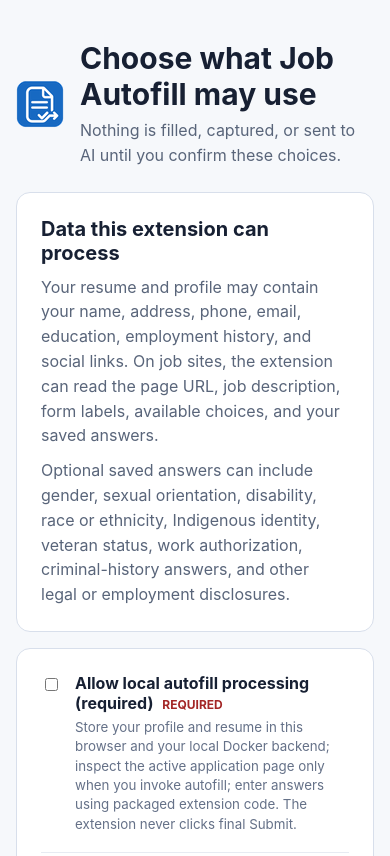
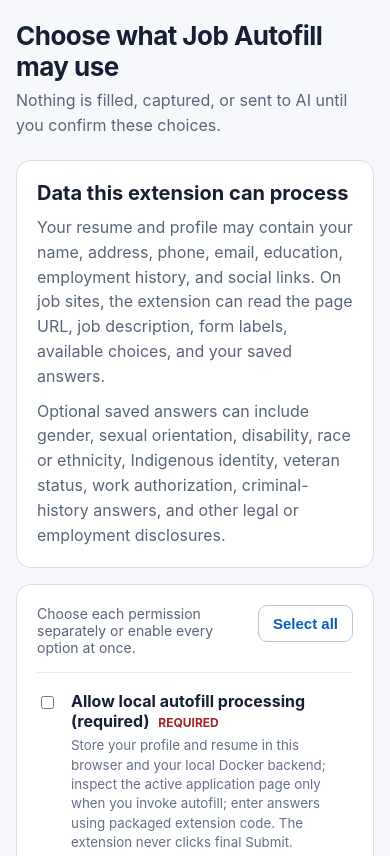
Before and after one commit to ZiDiYao/Job_Auto_Fill, a browser extension: page onboarding.html in a window 390 px wide. Shown: the top 856 px of the page. Drawn offline with Linux system fonts and the light colour scheme.

Commit message:
Refine onboarding consent controls

```diff
--- a/onboarding.css
+++ b/onboarding.css
@@ -1,21 +1,28 @@
 :root { color-scheme: light; font-family: Inter, ui-sans-serif, system-ui, -apple-system, BlinkMacSystemFont, "Segoe UI", sans-serif; color: #172033; background: #f6f8fb; }
 * { box-sizing: border-box; }
 body { margin: 0; }
-main { width: min(820px, calc(100% - 32px)); margin: 40px auto; }
-header { display: flex; gap: 16px; align-items: center; margin-bottom: 24px; }
-h1 { margin: 0 0 6px; font-size: 30px; }
+main { width: min(820px, calc(100% - 32px)); margin: 32px auto; }
+header { margin-bottom: 22px; }
+h1 { margin: 0 0 6px; font-size: 26px; line-height: 1.2; letter-spacing: -0.02em; }
 h2 { margin: 0 0 10px; font-size: 20px; }
 p { margin: 0; color: #59657a; line-height: 1.55; }
 .notice, form { border: 1px solid #d8dfeb; border-radius: 14px; background: #fff; padding: 24px; margin-bottom: 16px; }
 .notice p + p { margin-top: 10px; }
+.consent-toolbar { display: flex; align-items: center; justify-content: space-between; gap: 16px; padding-bottom: 16px; border-bottom: 1px solid #e7ebf2; color: #59657a; font-size: 14px; }
 .choice { display: flex; gap: 14px; padding: 18px 0; border-bottom: 1px solid #e7ebf2; align-items: flex-start; }
-.choice:first-child { padding-top: 0; }
 .choice input { width: 19px; height: 19px; margin-top: 2px; accent-color: #1769d2; }
 .choice strong, .choice small { display: block; }
 .choice small { margin-top: 5px; color: #657188; line-height: 1.45; }
 .choice.required strong::after { content: " Required"; color: #a32626; font-size: 12px; margin-left: 6px; text-transform: uppercase; }
 .actions { display: flex; align-items: center; gap: 18px; margin-top: 22px; }
 button { border: 0; border-radius: 9px; padding: 12px 18px; background: #1769d2; color: white; font-weight: 700; font-size: 15px; cursor: pointer; }
+button.secondary { flex: 0 0 auto; border: 1px solid #b8c5d8; padding: 9px 14px; background: #fff; color: #075fbd; }
+button.secondary:hover { background: #f1f6fc; }
 a { color: #075fbd; font-weight: 650; }
 #status { margin-top: 14px; min-height: 24px; }
 #status.error { color: #a32626; }
+@media (max-width: 560px) {
+  main { margin-top: 20px; }
+  .notice, form { padding: 20px; }
+  .consent-toolbar { align-items: flex-start; }
+}
--- a/onboarding.html
+++ b/onboarding.html
@@ -9,8 +9,8 @@
   <body>
     <main>
       <header>
-        <img src="icons/icon-48.png" width="48" height="48" alt="" />
-        <div><h1>Choose what Job Autofill may use</h1><p>Nothing is filled, captured, or sent to AI until you confirm these choices.</p></div>
+        <h1>Choose what Job Autofill may use</h1>
+        <p>Nothing is filled, captured, or sent to AI until you confirm these choices.</p>
       </header>
 
       <section class="notice">
@@ -20,6 +20,10 @@
       </section>
 
       <form id="consentForm">
+        <div class="consent-toolbar">
+          <span>Choose each permission separately or enable every option at once.</span>
+          <button id="selectAll" class="secondary" type="button">Select all</button>
+        </div>
         <label class="choice required"><input id="localProcessing" type="checkbox" /><span><strong>Allow local autofill processing (required)</strong><small>Store your profile and resume in this browser and your local Docker backend; inspect the active application page only when you invoke autofill; enter answers using packaged extension code. The extension never clicks final Submit.</small></span></label>
         <label class="choice"><input id="automaticPageAccess" type="checkbox" /><span><strong>Allow automatic access to job websites</strong><small>Lets the packaged page watcher detect job descriptions and application steps as you browse. Chrome will separately ask for website access. You can use manual active-tab autofill without this.</small></span></label>
         <label class="choice"><input id="cloudAi" type="checkbox" /><span><strong>Allow cloud AI processing</strong><small>Send the minimum needed resume/profile evidence, JD, visible question text, options, and page context to the configured DeepSeek or OpenAI account. AI returns only classifications and answer suggestions.</small></span></label>
--- a/onboarding.js
+++ b/onboarding.js
@@ -7,6 +7,7 @@ import {
 const AUTO_FILL_ORIGINS = ["https://*/*"];
 const form = document.querySelector("#consentForm");
 const status = document.querySelector("#status");
+const selectAll = document.querySelector("#selectAll");
 const fields = ["localProcessing", "automaticPageAccess", "cloudAi", "sensitiveAi"];
 
 async function loadConsent() {
@@ -14,6 +15,12 @@ async function loadConsent() {
   const consent = normalizePrivacyConsent(stored[PRIVACY_CONSENT_KEY]);
   for (const key of fields) document.querySelector(`#${key}`).checked = consent[key];
 }
+
+selectAll.addEventListener("click", () => {
+  for (const key of fields) document.querySelector(`#${key}`).checked = true;
+  status.className = "";
+  status.textContent = "All permissions selected. Save to confirm your choices.";
+});
 
 form.addEventListener("submit", async (event) => {
   event.preventDefault();
```
Also changed, not shown: backend/privacy-consent.test.js (+1 -0 lines), backend/public-source.test.js (+1 -1 lines), manifest.json.
